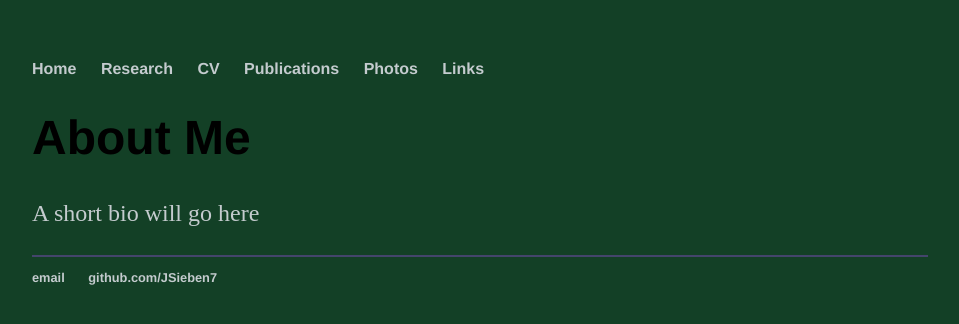
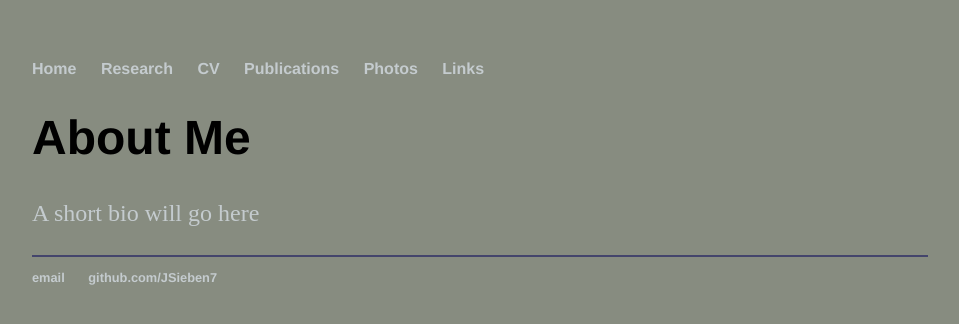
Before and after one commit to JSieben7/JSieben7.github.io, a Jekyll site: the page built from index.html, in a window 1280 px wide. Shown: the top 324 px of the page, without its empty margins (160-1119 px from the left). Built offline with Jekyll 4.4.1, drawn with Linux system fonts in a browser that asks for light colours.

Commit message:
Update main.css

```diff
--- a/css/main.css
+++ b/css/main.css
@@ -1,7 +1,7 @@
 body {
     margin: 60px auto;
     width: 70%;
-    background: #134026;
+    background: #878c80;
 }
 nav ul, footer ul {
     font-family:'Helvetica', 'Arial', 'Sans-Serif';
```
